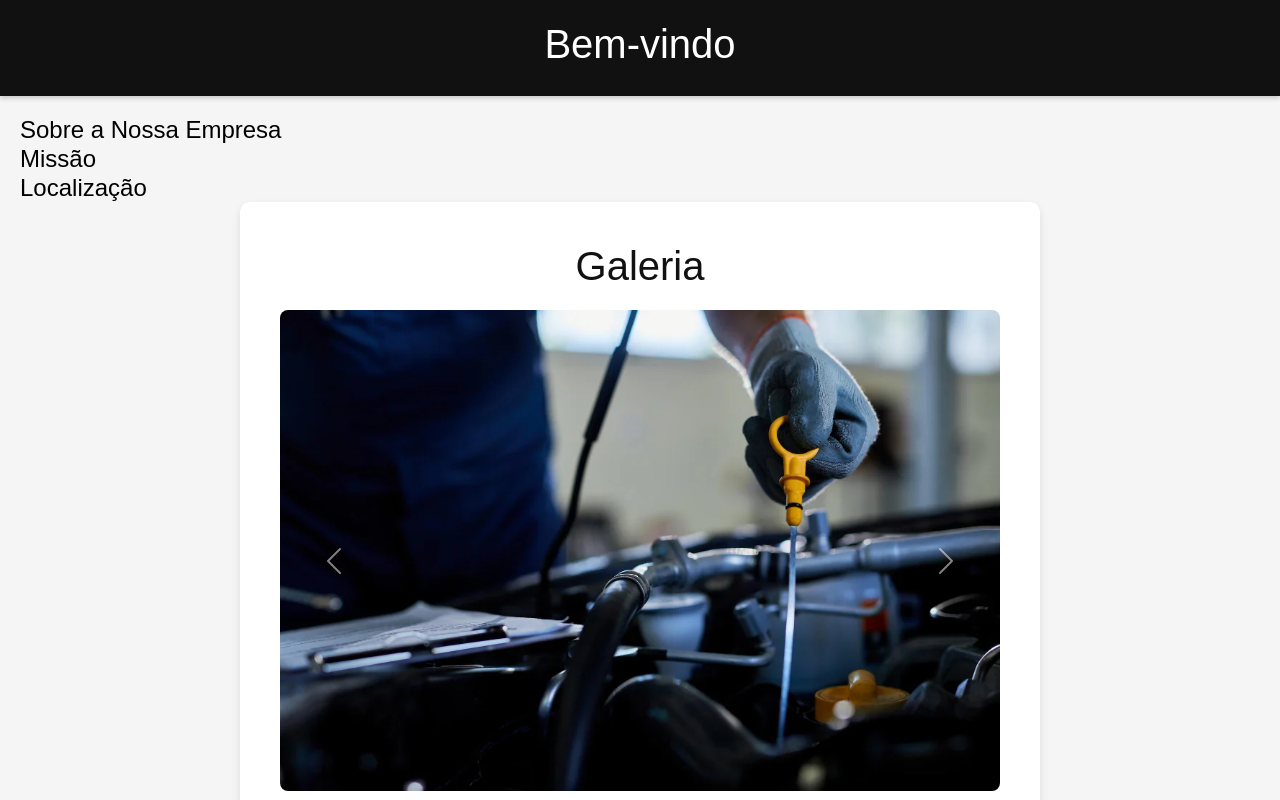
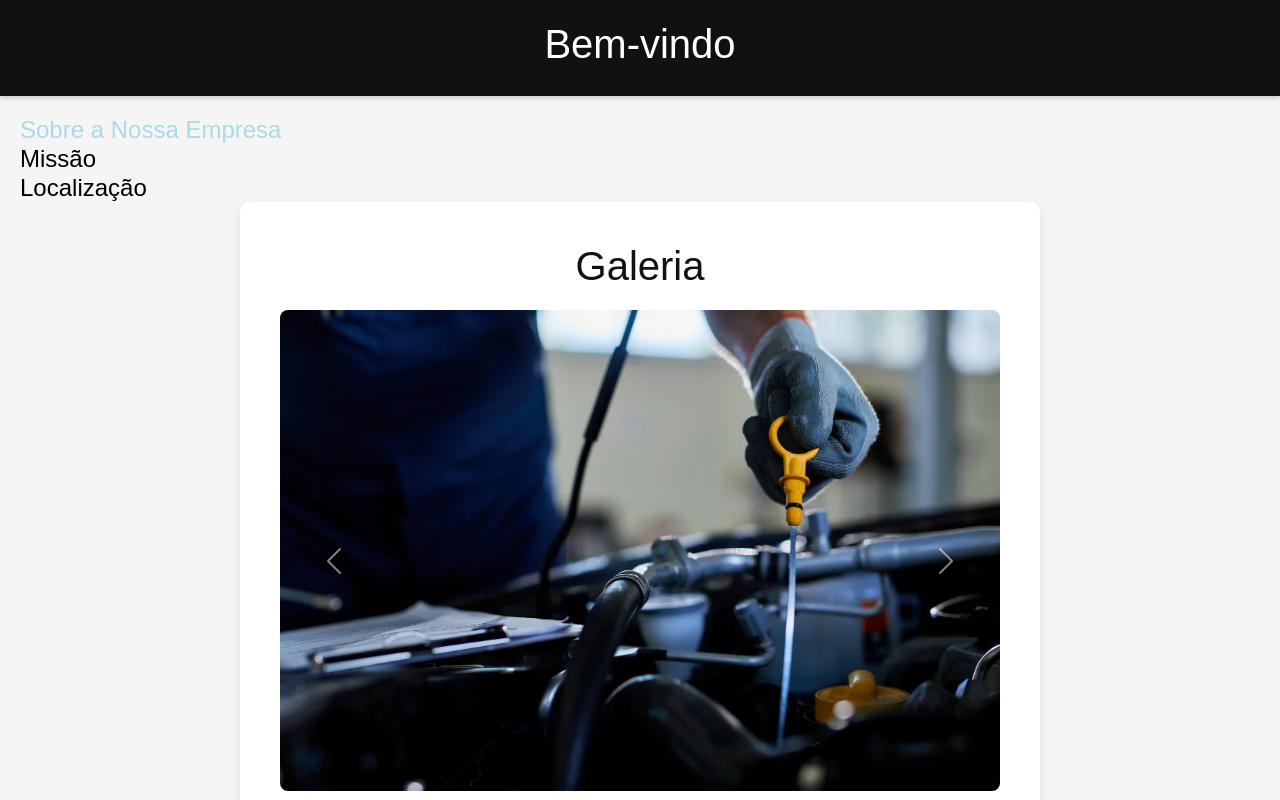
Before and after one commit to phillipesobrinho/PS-cars, a plain HTML site: page index.html in a window 1280 px wide. In both pictures the pointer is over the link "Sobre a Nossa Empresa". Shown: the top 800 px of the page. Drawn offline with nearby package versions, Linux system fonts and the light colour scheme.

```diff
--- a/styles.css
+++ b/styles.css
@@ -33,7 +33,7 @@
 }
 
 .link-navegacao:hover {
-    color: black; /* black quando passa o mouse */
+    color: lightblue; /* black quando passa o mouse */
 }
 
 .link-navegacao h1 {
```
